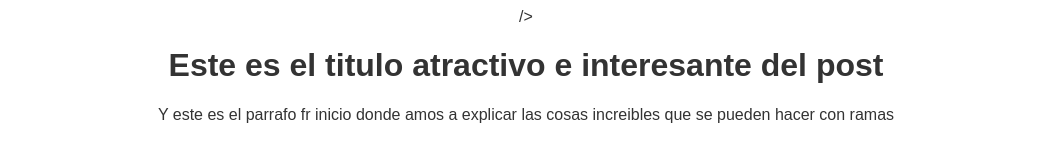
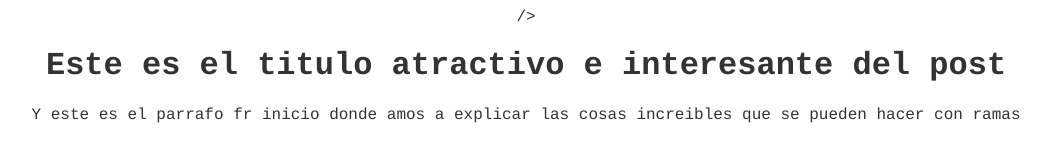
Before and after one commit to nandogonzalezc/proyectoDemoCursoPrework, a plain HTML site: page blogpost.html in a window 1280 px wide. Shown: the whole page, without its empty margins (114-1165 px from the left). Drawn offline with Linux system fonts and the light colour scheme.

Commit message:
Agregado contenido adicional del blog

```diff
--- a/css/estilos.css
+++ b/css/estilos.css
@@ -2,7 +2,7 @@ body
  {
     color: #333 ;
 text-align: center;
-font-family: "Arial";
+font-family: Courier;
 }
 
 #container
```
